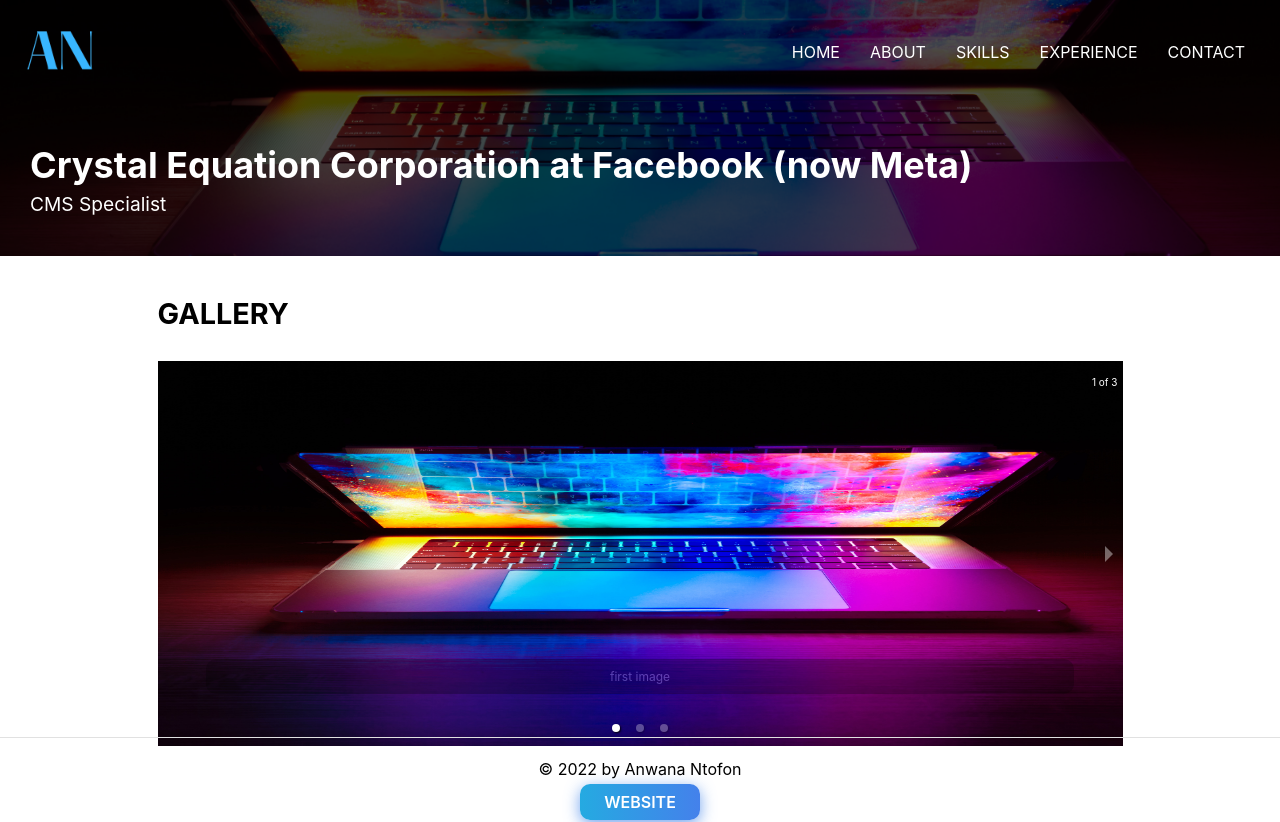
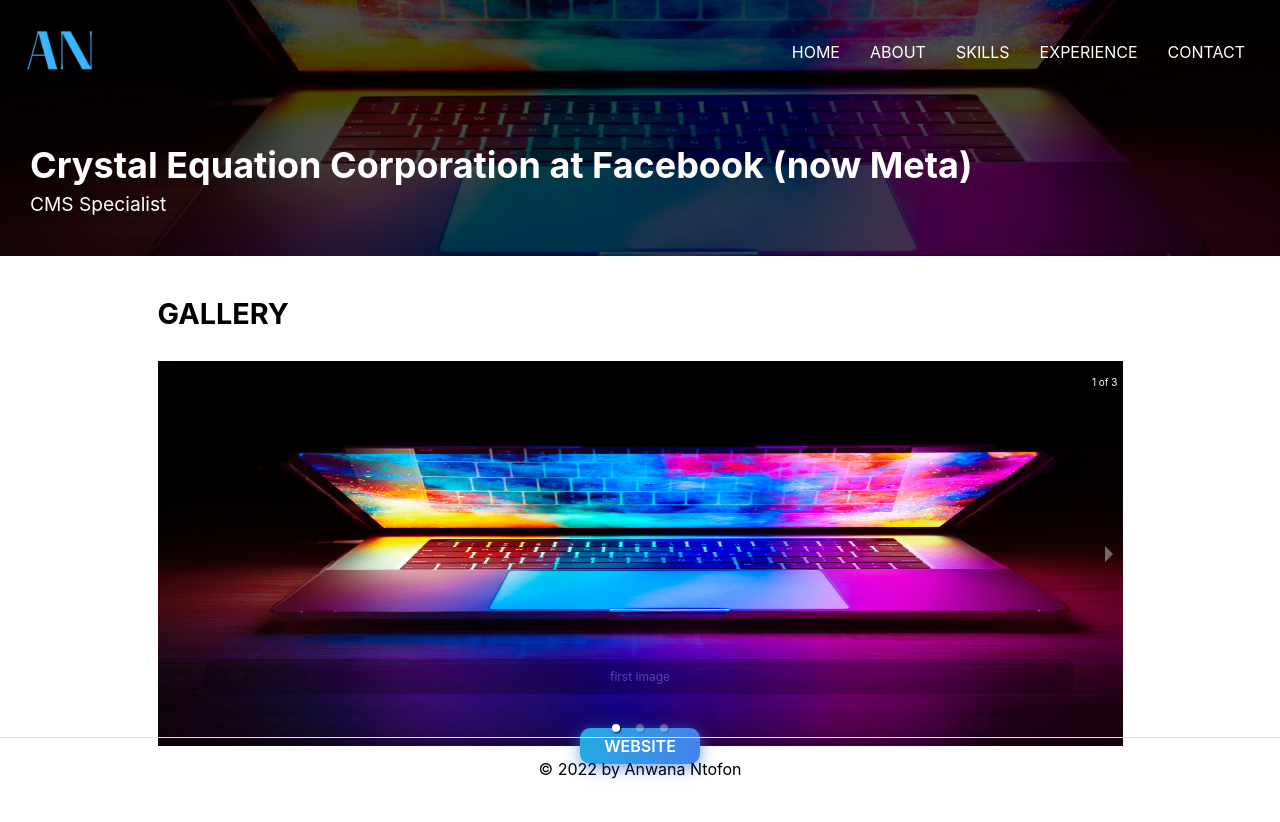
Before and after one commit to antofon/portfolio-v3, a Next.js app: page /experience/work/meta in a window 1280 px wide. After the commit the page ends 800 px from the top, so only its background shows below. Built offline with nearby package versions, Linux system fonts and the light colour scheme.

Commit message:
added showThumbs prop to remove warning in terminal

```diff
--- a/components/ImageCarousel.tsx
+++ b/components/ImageCarousel.tsx
@@ -18,7 +18,7 @@ const ImageCarousel = ({ work, workId }: WorkPageProps) => {
     width < height;
   return (
     <>
-      <Carousel>
+      <Carousel showThumbs={false}>
         {workItem.workPageGallery.map((item, index) => {
           return (
             <div key={index}>
```
